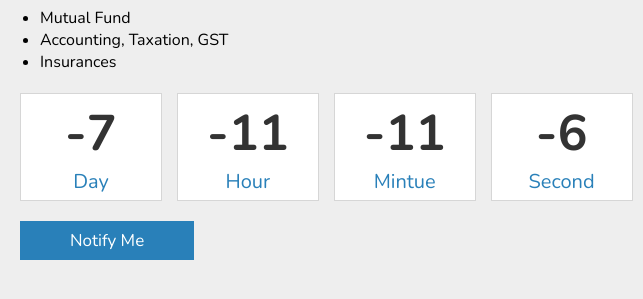
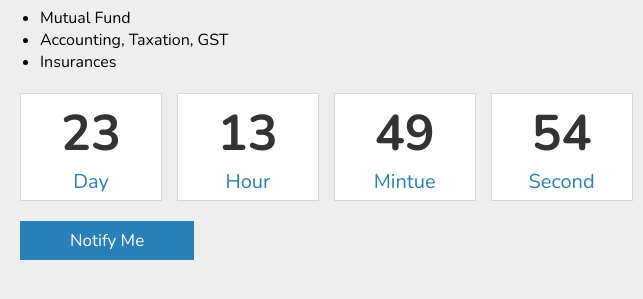
Before and after one commit to ManyaInvestment/ManyaInvestment.github.io, a plain HTML site: page index.html in a window 1280 px wide. Shown: the part 419-718 px from the top of the page, 0-643 px from the left. Drawn offline with nearby package versions, Linux system fonts and the light colour scheme.

Commit message:
Update index.html

```diff
--- a/index.html
+++ b/index.html
@@ -161,7 +161,7 @@
         </div>
     </div>
     <script>
-        let countDate = new Date("jan 1, 2023 00:00:00").getTime();
+        let countDate = new Date("jan 31, 2023 00:00:00").getTime();
 
         function countDown() {
             let now = new Date().getTime();
```
